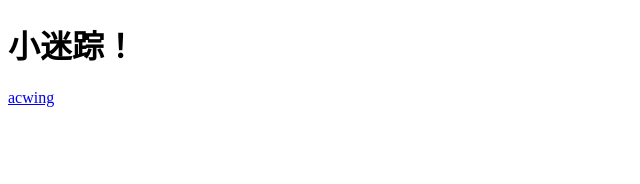
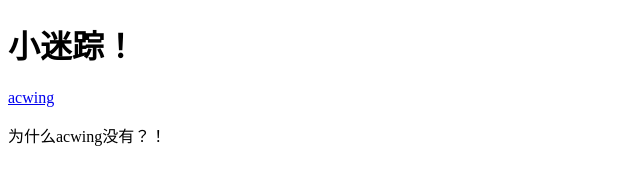
Before and after one commit to Noaha-a/Noaha-a.github.io, a plain HTML site: page index.html in a window 1280 px wide. Shown: the whole page, without its empty margins (0-640 px from the left). Drawn offline with Linux system fonts and the light colour scheme.

Commit message:
Update index.html

```diff
--- a/index.html
+++ b/index.html
@@ -4,12 +4,13 @@
 <head>
   <meta charset="UTF-8">
   <meta name="viewport" content="width=device-width, initial-scale=1.0">
-  <title>zzy</title>
+  <title>zzy1</title>
 </head>
 
 <body>
   <h1>小迷踪！</h1>
   <a href="https://acwing.com">acwing</a>
+  <p>为什么acwing没有？！</p>
 </body>
 
 </html>
```
